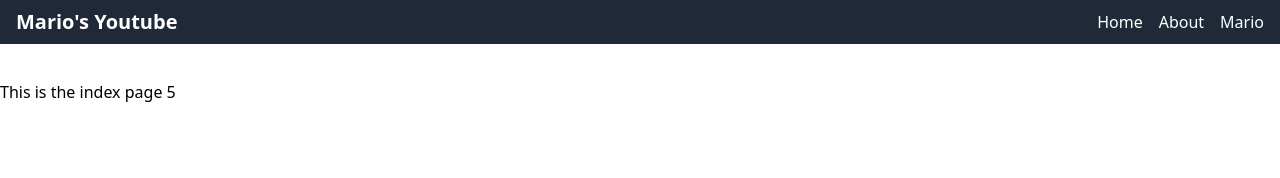
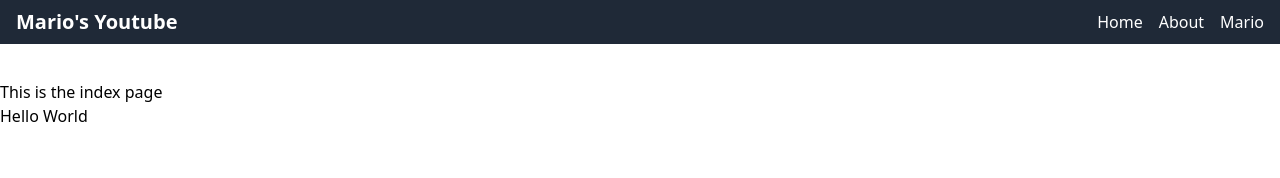
Before and after one commit to cscie114/csci-e-114-final-project-pochat, a Nuxt app: page / in a window 1280 px wide. Shown: the top 178 px of the page. Built offline with nearby package versions, Linux system fonts and the light colour scheme.

Commit message:
Added test with vitest

```diff
--- /dev/null
+++ b/components/HelloWorld.vue
@@ -0,0 +1,3 @@
+<template>
+  <p>Hello world</p>
+</template>
--- a/nuxt.config.ts
+++ b/nuxt.config.ts
@@ -1,5 +1,9 @@
 // https://nuxt.com/docs/api/configuration/nuxt-config
 export default defineNuxtConfig({
   devtools: { enabled: true },
-  modules: ["@nuxtjs/tailwindcss", "@nuxt/eslint"]
+  modules: [
+    "@nuxtjs/tailwindcss",
+    "@nuxt/eslint",
+    "@nuxt/test-utils/module"
+  ]
 })
--- a/pages/index.vue
+++ b/pages/index.vue
@@ -1,15 +1,16 @@
 <script setup>
 
-const allgood = 5;
+const allGood = 5;
 
 </script>
 
 <template>
   <h1 class="mt-20">
     This is the index page
+    {{ allgGood }}
+  </h1>
 
-    {{ allgood }}
-  </h1>
+  <p>Hello World</p>
 
 </template>
 
```
Also changed, not shown: package.json (+8 -2 lines), vitest.config.ts (added, +8 -0 lines), 2 other files (tests, documents, lock files or other folders).
